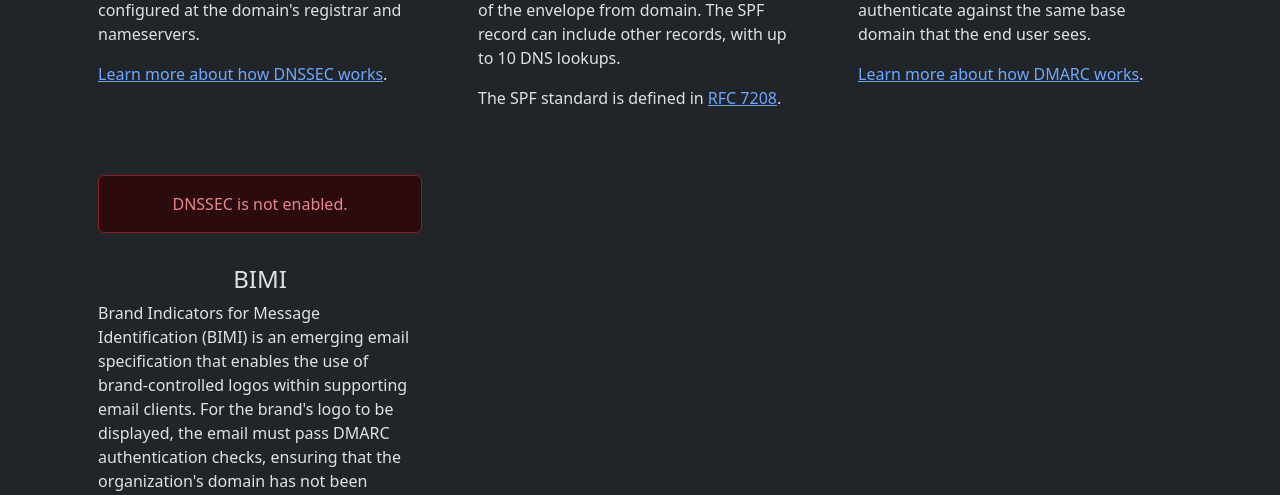
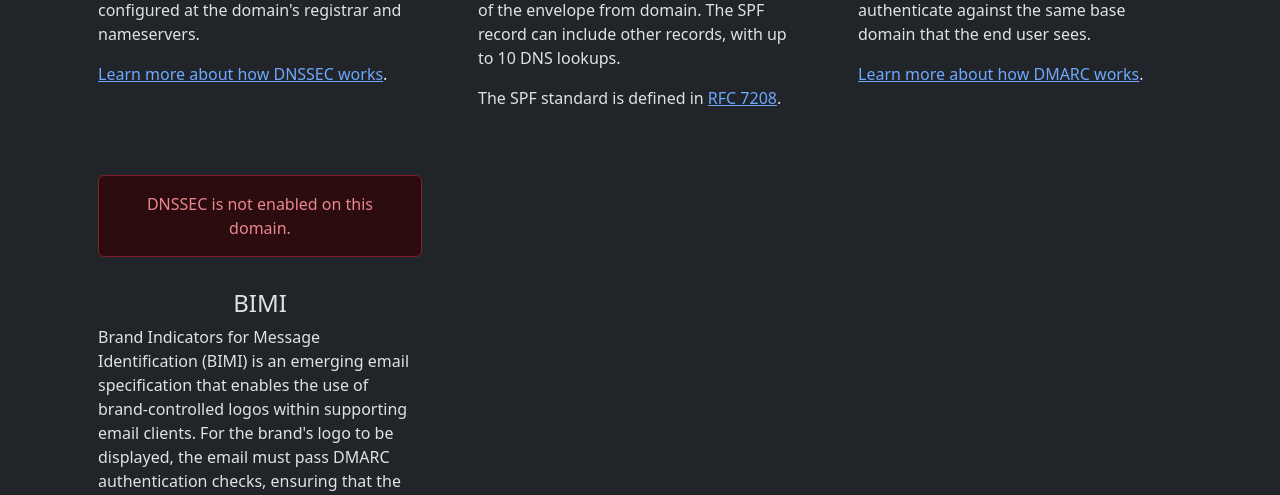
Before and after one commit to domainaware/checkdmarc-web-frontend, a Flask app: template templates/domain.html.jinja in a window 1280 px wide. Shown: the part 216-711 px from the top of the page. Run offline with Flask 3, Linux system fonts and the light colour scheme; the template is opened without the code that fills it, so the values that code supplies are empty; parts of the project's set-up code (start-up, migrations or seed data) failed here and were passed over.

Commit message:
Make messages more uniform

```diff
--- a/templates/domain.html.jinja
+++ b/templates/domain.html.jinja
@@ -48,11 +48,11 @@
 
           {% if results.dnssec %}
           <div class="alert alert-success text-center mb-3" role="alert">
-            DNSSEC is enabled.
+            DNSSEC is enabled on this domain.
           </div>
           {% else %}
           <div class="alert alert-danger text-center mb-3" role="alert">
-            DNSSEC is not enabled.
+            DNSSEC is not enabled on this domain.
           </div>
           {% endif %}
         </div>  <!-- End padded wrapper -->
```
